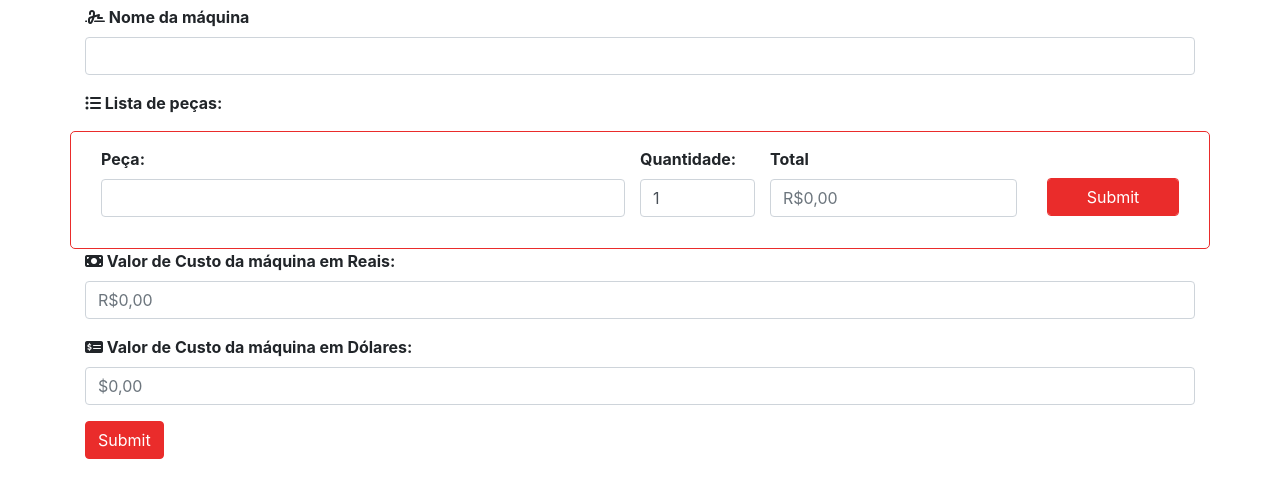
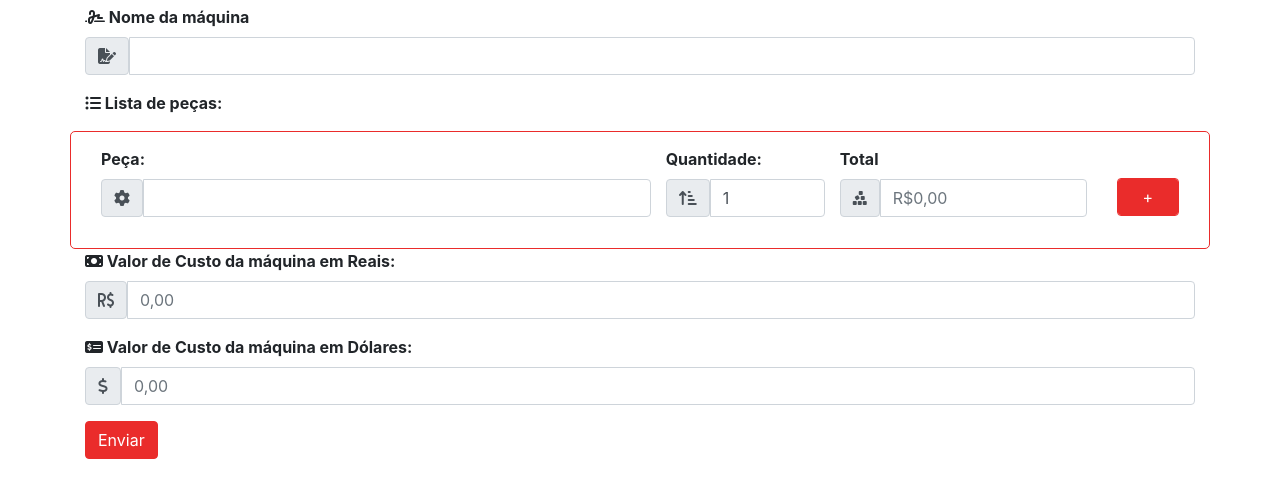
Before and after one commit to xgoldzin/formulario_projeto_integrador_bootstrap, a plain HTML site: page index.html in a window 1280 px wide. Shown: the part 143-640 px from the top of the page. Drawn offline with nearby package versions, Linux system fonts and the light colour scheme.

Commit message:
last commit

```diff
--- a/index.html
+++ b/index.html
@@ -27,32 +27,45 @@
                 <!-- Utilize a classe 'form-group' para agrupar as labels e inputs -->
                 <div class="form-group">
                     <label for="nmmaq"><b><i class="fa-solid fa-signature"></i> Nome da máquina</b></label>
+                    <div class="input-group">
+                        <span class="input-group-text" id="basic-addon1"><i class="fa-solid fa-file-signature"></i></span>
                     <input type="text" class="form-control" aria-label="Username" aria-describedby="basic-addon1">
+                </div>
                 </div>
 
                 <p><i class="fa-solid fa-list-ul"></i><b> Lista de peças:</b></p>
                 <div class="row  listt">
-                    <div class="col-6">
+                    <div class="col">
                 <div class="form-group">
                     <label for="nmmaq"><b>Peça:</b></label>
+                    <div class="input-group">
+                    <span class="input-group-text" id="basic-addon1"><i class="fa-solid fa-gear"></i></span>
                     <input type="text" class="form-control" aria-label="Username" aria-describedby="basic-addon1">
                 </div>
                 </div>
+                </div>
 
-                <div class="col-1.5">
+                <div class="col-1.3">
                     <div class="form-group">
                         <label for="quantidade"><b>Quantidade:</b></label>
+                        <div class="input-group">
+                        <span class="input-group-text" id="basic-addon1"><i class="fa-solid fa-arrow-up-short-wide"></i></span>
+
                         <input type="number"  class="form-control" id="quantidade" name="quantidade" value="1" min="1" max="100" step="1">
+                    </div>
                     </div>
                 </div>
                 <div class="col-3">
                     <div class="form-group">
                         <label for="valorcust"><b>Total</b></label>
+                        <div class="input-group">
+                            <span class="input-group-text" id="basic-addon1"><i class="fa-solid fa-cubes-stacked"></i></span>
                         <input type="text" class="form-control" aria-label="Username" aria-describedby="basic-addon1" placeholder="R$0,00">
+                        </div>
                     </div>
                 </div>
-                <div class="col borda">
-                        <button type="submit" class="form-control btn-primary ">Submit</button>
+                <div class="col-1 borda">
+                        <button type="submit" class="form-control btn-primary ">+</button>
 
                 </div>
 
@@ -61,15 +74,21 @@
                 <div class="form-group">
                     <label for="valorcust"><b> <i class="fa-solid fa-money-bill"></i> Valor de Custo da máquina em
                         Reais:</b></label>
-                    <input type="text" class="form-control" aria-label="Username" aria-describedby="basic-addon1" placeholder="R$0,00">
+                        <div class="input-group">
+                            <span class="input-group-text" id="basic-addon1"><i class="fa-solid fa-brazilian-real-sign"></i></span>
+                    <input type="text" class="form-control" aria-label="Username" aria-describedby="basic-addon1" placeholder="0,00">
+                    </div>
                 </div>
 
                 <div class="form-group">
                     <label for="valordol"><b><i class="fa-solid fa-money-check-dollar"></i> Valor de Custo da
                         máquina em Dólares:</b></label>
-                    <input type="text" class="form-control" aria-label="Username" aria-describedby="basic-addon1" placeholder="$0,00">
+                        <div class="input-group">
+                            <span class="input-group-text" id="basic-addon1"><i class="fa-solid fa-dollar-sign"></i></span>
+                    <input type="text" class="form-control" aria-label="Username" aria-describedby="basic-addon1" placeholder="0,00">
+                    </div>
                 </div>
-                <button type="submit" class="btn btn-primary">Submit</button>
+                <button type="submit" class="btn btn-primary">Enviar</button>
             </form>
 
     </main>
```
Also changed, not shown: css/style.css (line endings or trailing spaces).
